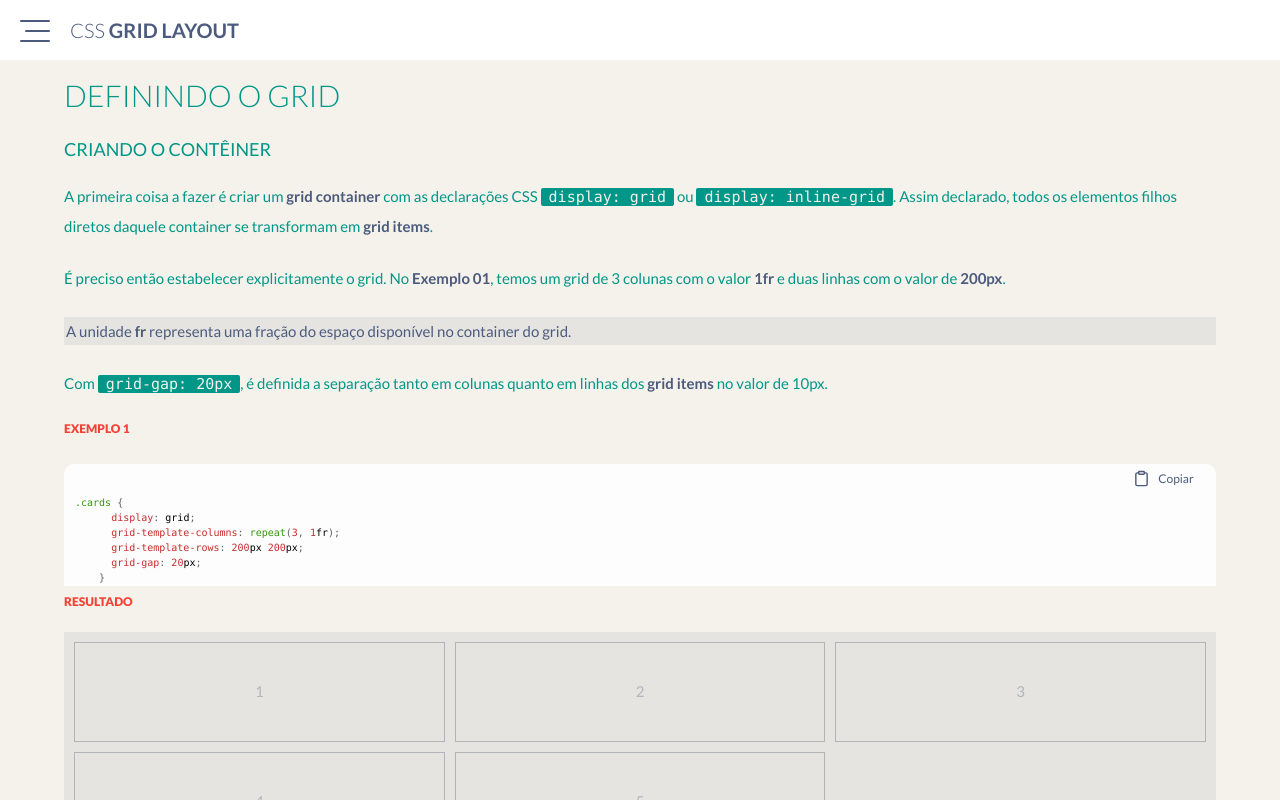
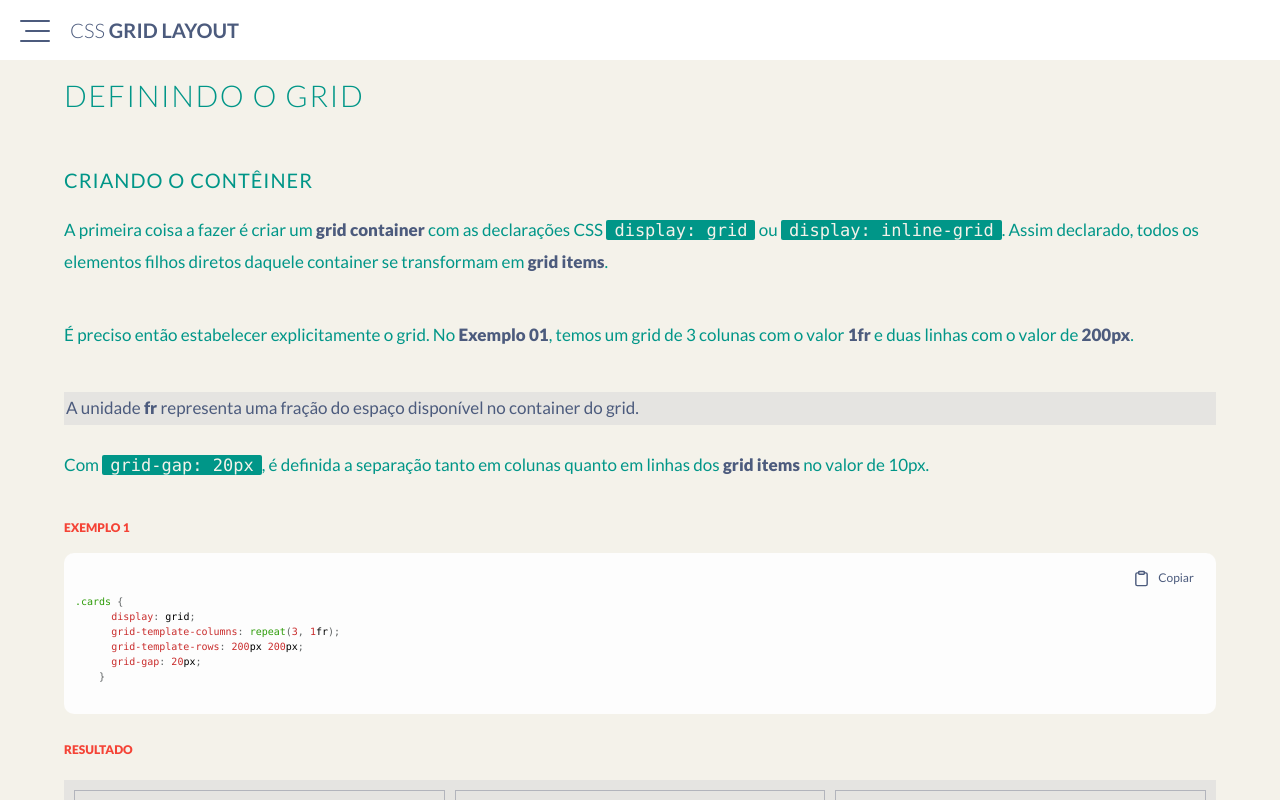
Before and after one commit to severidade/grid_css, a React (Create React App) app: page /make_grid in a window 1280 px wide. Shown: the top 800 px of the page. Built offline with nearby package versions, Linux system fonts and the light colour scheme; a web font is replaced by a local one.

Commit message:
style: :art: Ajustes no css para melhorar a legibilidade

```diff
--- a/src/components/GridExamples/GridExamples.css
+++ b/src/components/GridExamples/GridExamples.css
@@ -1,9 +1,30 @@
 .example_code{
   width: 100%;
 }
+.example_code pre {
+	margin-bottom: 40px;
+	/* border: solid 4px tomato; */
+	padding-bottom: 20px !important;
+	margin-bottom: 40px !important;
+	position: relative;
+}
+
+.example_code pre:before {
+	content: "";
+	position: absolute;
+	width: 100%;
+	height: calc(100% + 50px);
+	left: 0;
+	top: 0;
+	background-color: #fdfdfd;;
+	z-index: -1;
+	border-radius: 10px;
+	transform: translateY(-40px);
+
+}
 
 .header_highlighter{
-  background-color: #fdfdfd;
+  /* background-color: #fdfdfd; */
   display: flex;
   justify-content: flex-end;
   border-radius: 10px 10px 0px 0px;
@@ -69,6 +90,10 @@
 .item p {
   color: rgba(62, 71, 105, 0.3);
   padding-bottom: inherit;
+}
+
+.example{
+	margin-bottom: 20px;
 }
 
 div[class*="exemplo_"] {
--- a/src/index.css
+++ b/src/index.css
@@ -35,13 +35,15 @@ h3 {
   text-transform: uppercase;
   font-weight: 300;
   font-size: 3em;
-  padding-bottom: 1em;
+  letter-spacing: 0.05em;
+  padding-bottom: 2em;
 }
 
 h4 {
   text-transform: uppercase;
   font-weight: 400;
-  font-size: 1.8em;
+  font-size: 2em;
+  letter-spacing: 0.05em;
   padding-bottom: 24px;
 }
 
@@ -54,12 +56,14 @@ h5 {
 }
 
 p {
-  font-size: 1.5em;
+  font-size: 1.7em;
   line-height: 1.9em;
+  padding-bottom: 2.4em;
 }
 
 p strong, li strong {
   color: var(--secundary-color-dark);
+  font-weight: 900;
 }
 
 p.obs {
@@ -81,12 +85,6 @@ p strong.codigo, li strong.codigo {
   padding: 0 8px;
   font-weight: 100;
   word-wrap: break-word;
-}
-
-p {
-  font-size: 15px;
-  line-height: 1.9em;
-  padding-bottom: 24px;
 }
 
 ul {
```
